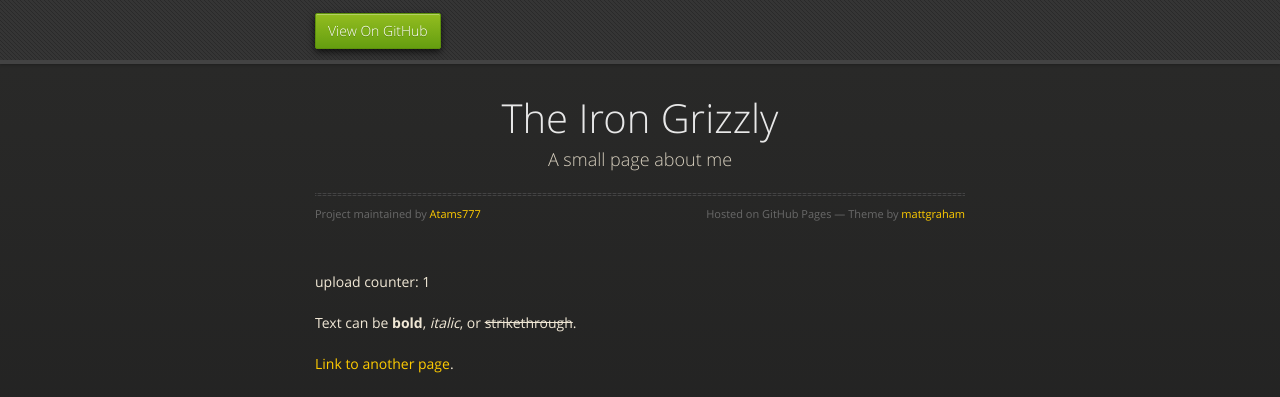
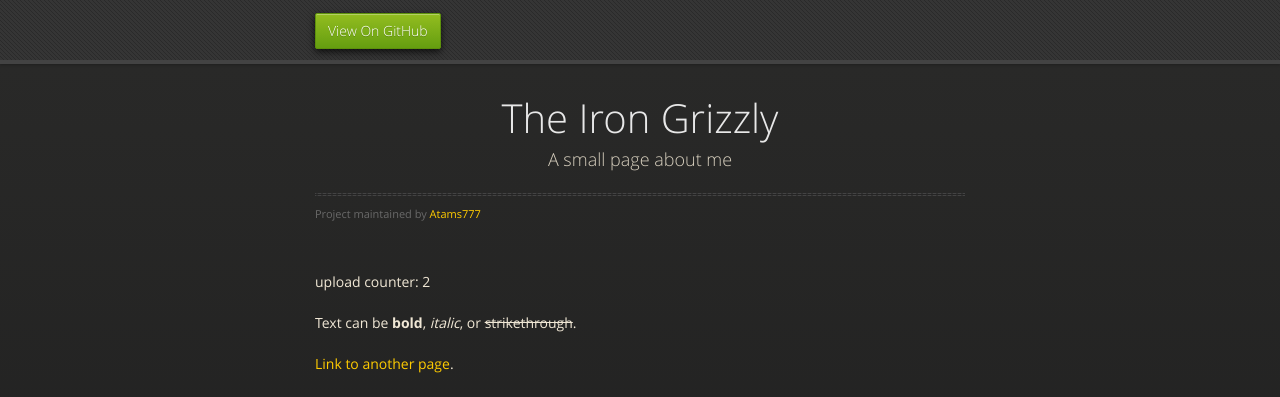
Before and after one commit to Atams777/atams777.github.io, a Jekyll site: the page built from index.md, in a window 1280 px wide and 900 px high. Shown: the top 397 px of the window. Built offline with Jekyll 4.4.1, drawn with Linux system fonts in a browser that asks for light colours; part of the change alters nothing that is shown; some of the changed text lies outside the part shown.

```diff
--- a/_layouts/default.html
+++ b/_layouts/default.html
@@ -37,7 +37,7 @@
           <p>{{ site.description | default: site.github.project_tagline }}</p>
           <hr>
           <span class="credits left">Project maintained by <a href="{{ site.github.owner_url }}">{{ site.github.owner_name }}</a></span>
-          <span class="credits right">Hosted on GitHub Pages &mdash; Theme by <a href="https://twitter.com/mattgraham">mattgraham</a></span>
+
         </div>
 
         {{ content }}
@@ -46,15 +46,15 @@
 
     </div>
 
-    {% if site.google_analytics %}
-      <script>
-        (function(i,s,o,g,r,a,m){i['GoogleAnalyticsObject']=r;i[r]=i[r]||function(){
-        (i[r].q=i[r].q||[]).push(arguments)},i[r].l=1*new Date();a=s.createElement(o),
-        m=s.getElementsByTagName(o)[0];a.async=1;a.src=g;m.parentNode.insertBefore(a,m)
-        })(window,document,'script','//www.google-analytics.com/analytics.js','ga');
-        ga('create', '{{ site.google_analytics }}', 'auto');
-        ga('send', 'pageview');
-      </script>
-    {% endif %}
+    <!-- Global site tag (gtag.js) - Google Analytics -->
+<script async src="https://www.googletagmanager.com/gtag/js?id=G-1YJ0VFDXSD"></script>
+<script>
+  window.dataLayer = window.dataLayer || [];
+  function gtag(){dataLayer.push(arguments);}
+  gtag('js', new Date());
+
+  gtag('config', 'G-1YJ0VFDXSD');
+</script>
+	          <span class="credits right">Hosted on GitHub Pages &mdash; Theme by <a href="https://twitter.com/mattgraham">mattgraham</a></span>
   </body>
 </html>
--- a/index.md
+++ b/index.md
@@ -2,7 +2,7 @@
 layout: default
 ---
 
-upload counter: 1
+upload counter: 2
 
 Text can be **bold**, _italic_, or ~~strikethrough~~.
 
```
